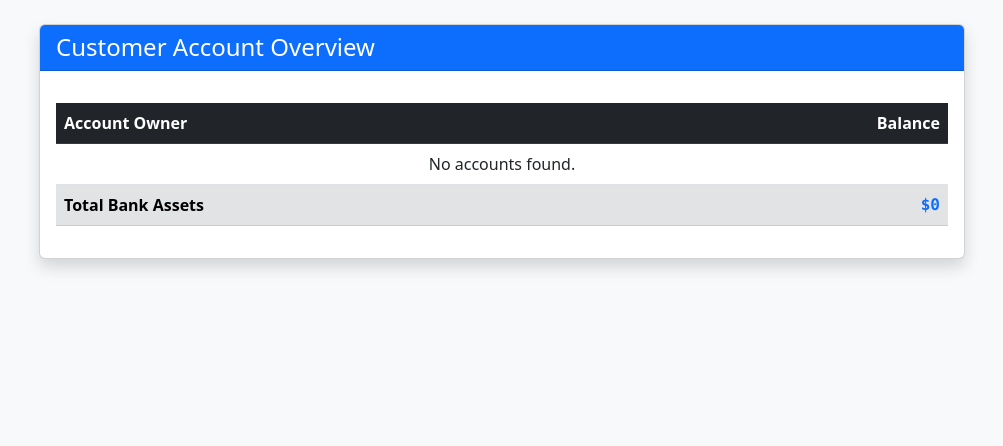
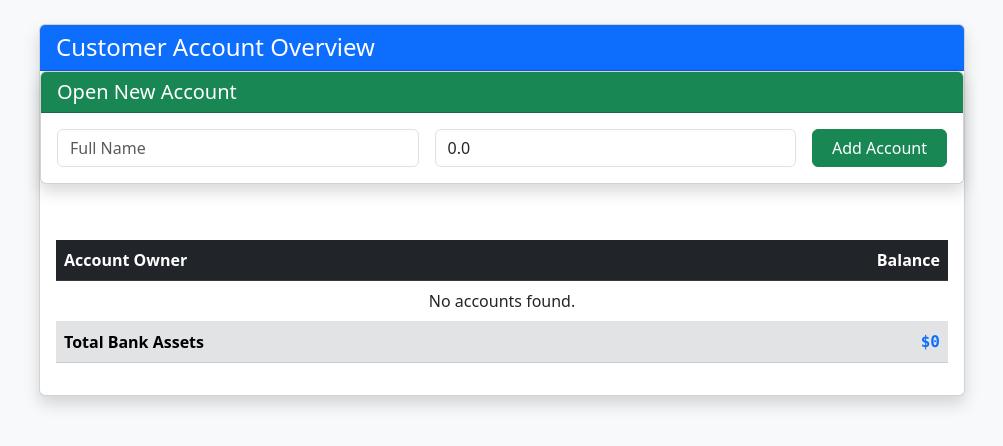
Before and after one commit to Yohannes-Garomsa/Banking-_System-_by-_python, a Django app: page / in a window 1280 px wide. Shown: the part 56-502 px from the top of the page, without its empty margins (138-1141 px from the left). Run offline with Django 5.2, Linux system fonts and the light colour scheme.

Commit message:
Added real open new account

```diff
--- /dev/null
+++ b/accounts/forms.py
@@ -0,0 +1,12 @@
+from django import forms
+from .models import Account
+
+class AccountForm(forms.ModelForm):
+    class Meta:
+        model=Account
+        fields =['owner', 'balance']
+        # Adding Bootstrap styling to the form fields
+        widgets ={
+            'owner':forms.TextInput(attrs={'class':'form-control','placeholder':'Full Name'}),
+            'balance':forms.NumberInput(attrs={'class':'form-control', 'placeholder': 'Initial Deposit'})
+        }
--- a/accounts/templates/index.html
+++ b/accounts/templates/index.html
@@ -28,6 +28,27 @@
                     <div class="card-header bg-primary text-white">
                         <h4 class="mb-0">Customer Account Overview</h4>
                     </div>
+
+                    <div class="card shadow mb-4">
+                        <div class="card-header bg-success text-white">
+                            <h5 class="mb-0">Open New Account</h5>
+                        </div>
+                        <div class="card-body">
+                            <form method="POST" class="row g-3">
+                                {% csrf_token %} <div class="col-md-5">
+                                    {{ form.owner }}
+                                </div>
+                                <div class="col-md-5">
+                                    {{ form.balance }}
+                                </div>
+                                <div class="col-md-2">
+                                    <button type="submit" class="btn btn-success w-100">Add Account</button>
+                                </div>
+                            </form>
+                        </div>
+
+                    </div>
+
                     <div class="card-body">
                         <table class="table table-hover mt-3">
                             <thead class="table-dark">
--- a/accounts/views.py
+++ b/accounts/views.py
@@ -1,20 +1,33 @@
-from django.shortcuts import render
+from django.shortcuts import render,redirect # Add redirect
 from .models import Account
-from django.db.models import Sum ,Q
+from .forms import AccountForm  # Import your new form
+from django.db.models import Sum
 
 
 def account_list(request):
+     #--part A:Handle New creation--
 
-      query =request.GET.get('search')
-      if query:
+    if request.method =='POST':
+        form=AccountForm(request.POST)
+        if form.is_valid():
+            form.save()
+            return redirect('account_list') # Refresh page after saving
+    else:
+        form =AccountForm()
+
+
+    #---part B: Handle search and Display (Existing logic)--
+    query =request.GET.get('search')
+    if query:
           #filter accounts where the owner's name contains the search query (case-insensitive)
           all_accounts =Account.objects.filter(owner__icontains=query)
-      else:
+    else:
           all_accounts=Account.objects.all()
       # 2. Recalculate total assets based on what is filtered
-      total =all_accounts.aggregate(Sum('balance'))['balance__sum'] or 0
-      return render(request, 'index.html', {
+    total =all_accounts.aggregate(Sum('balance'))['balance__sum'] or 0
+    return render(request, 'index.html', {
         'accounts': all_accounts,
         'total_assets': total,
-        'query': query # Send the query back so it stays in the search bar
+        'query': query ,
+        'form':form #Send the form to the template
         })
--- a/bank_website/urls.py
+++ b/bank_website/urls.py
@@ -20,6 +20,6 @@ from accounts.views import account_list
 
 urlpatterns = [
     path('admin/', admin.site.urls),
-    path('', account_list),
+    path('', account_list, name='account_list'),  # Home page showing account list
 
 ]
```
